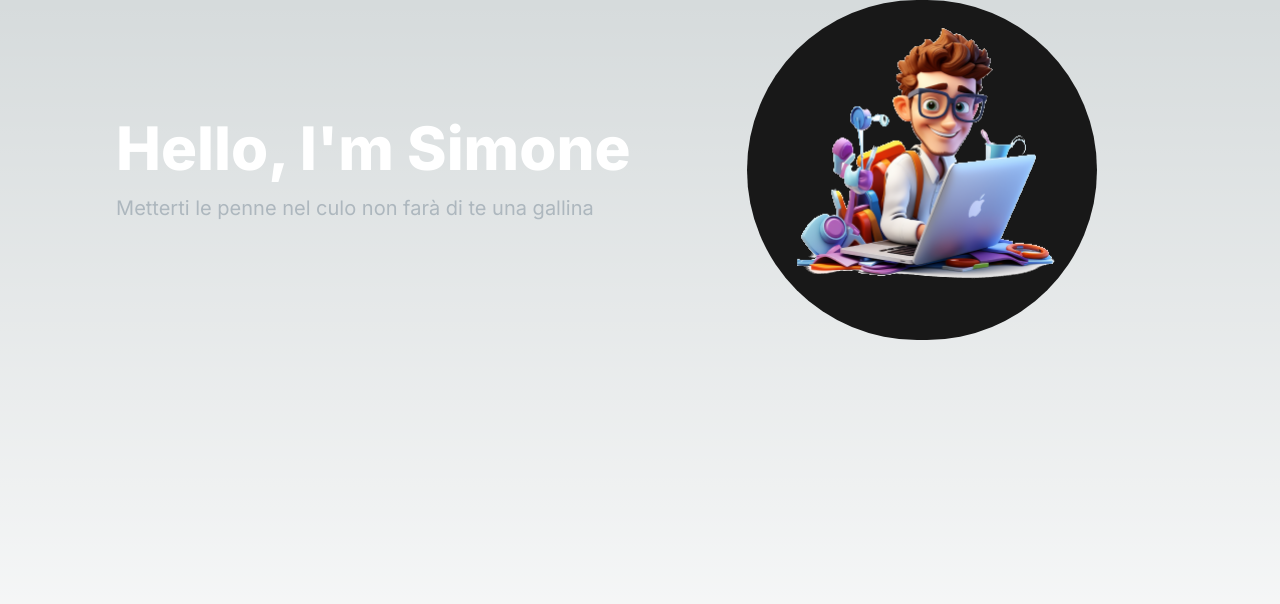
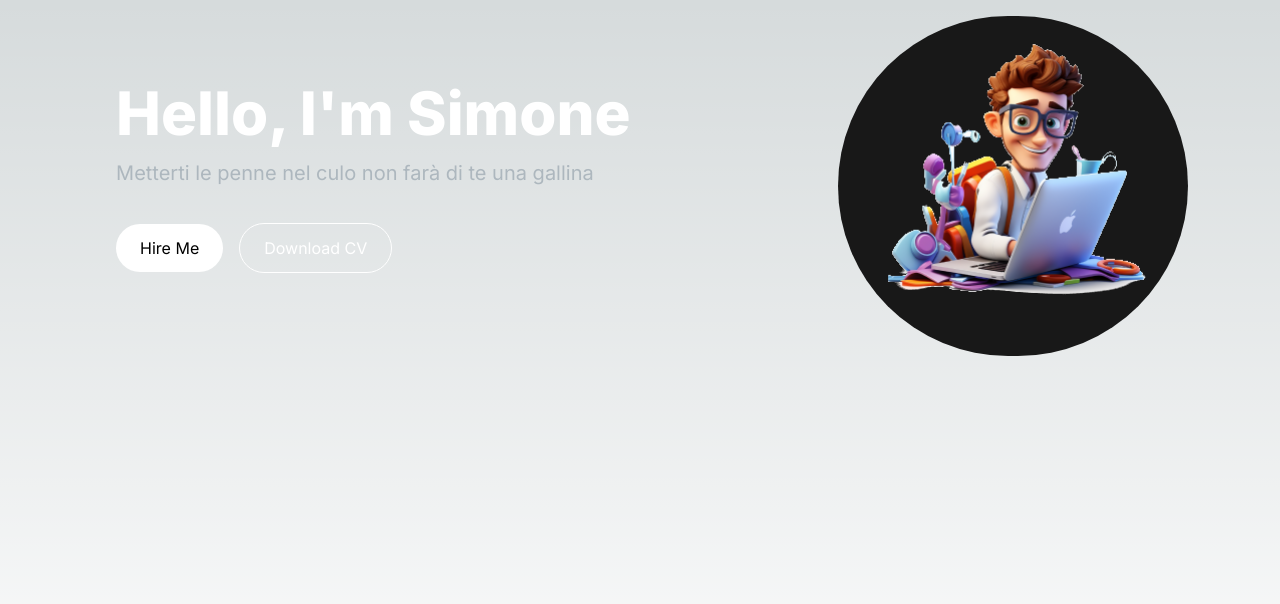
Before and after one commit to Desko95/portfolio-website, a Next.js app: page / in a window 1280 px wide. Shown: the top 604 px of the page. Built offline with nearby package versions, Linux system fonts and the light colour scheme.

Commit message:
creating buttons hire me and download cv

```diff
--- a/app/components/HeroSection.jsx
+++ b/app/components/HeroSection.jsx
@@ -10,16 +10,20 @@
           <h1 className='text-white mb-4 text-4xl lg:text-6xl font-extrabold'>
             Hello, I'm Simone
           </h1>
-          <p className='text-[#ADB7BE] text-lg lg:text-xl'>
+          <p className='text-[#ADB7BE] text-lg mb-6 lg:text-xl'>
             Metterti le penne nel culo non farà di te una gallina
           </p>
+          <div>
+            <button className='px-6 py-3 rounded-full mr-4 bg-white hover:bg-slate-200 text-black'>Hire Me</button>
+            <button className='px-6 py-3 rounded-full bg-transparent hover:bg-slate-800 text-white border border-white mt-3'>Download CV</button>
+          </div>
         </div>
-        <div className='col-span-5'>
+        <div className='col-span-5 place-self-center mt-4 lg:mt-4'>
           <div className='rounded-full bg-[#181818] w-[250px] h-[250px] lg:w-[350px] lg:h-[340px] relative'>
             <Image
               src='/images/Avatar.png'
               alt='Avatar'
-              className='absolute transform -translate-x-1/2 top-[-10] left-1/2' // avatar position
+              className='absolute transform -translate-x-1/2 top-[-10] left-1/2' // avatar position + LINE 17= COORDINATES AVATAR
               width={300}
               height={300}
             />
```
